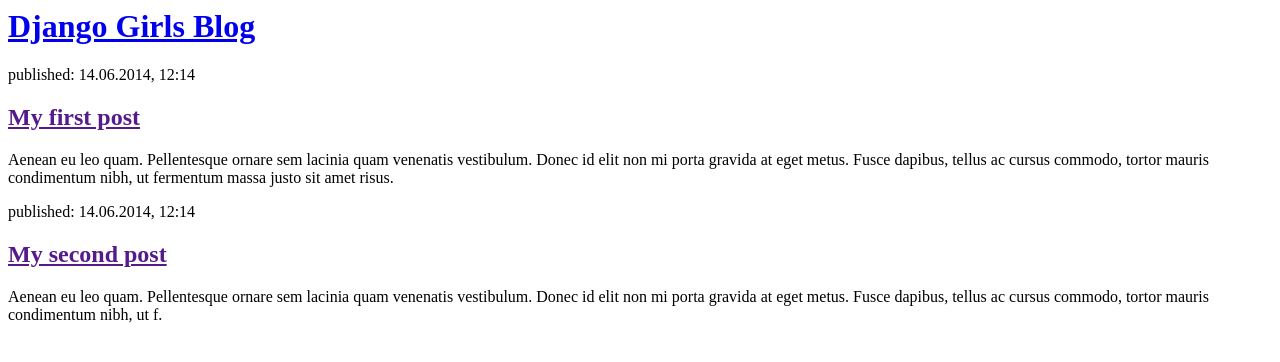
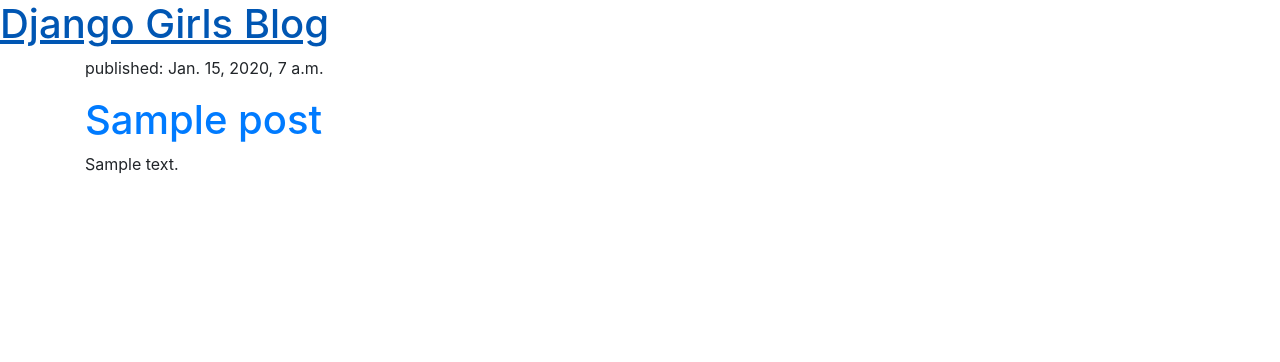
Before and after one commit to ElitaTnk/djangogirlsTuto, a Django app: template blog/templates/blog/post_list.html in a window 1280 px wide. Shown: the top 362 px of the page. Run offline with Django 3.2, Linux system fonts and the light colour scheme; the template is opened without the code that fills it: values that come from a table or form of the project are taken from there, others are empty; tables that the repository leaves empty hold one stand-in row (values such as "Sample post"); some libraries are stand-ins or nearby versions.

Commit message:
add jinja templates

```diff
--- /dev/null
+++ b/blog/templates/blog/base.html
@@ -0,0 +1,31 @@
+<!doctype html>
+<html lang="en">
+  <head>
+    <!-- Required meta tags -->
+    <meta charset="utf-8">
+    <meta name="viewport" content="width=device-width, initial-scale=1, shrink-to-fit=no">
+
+    <!-- Bootstrap CSS -->
+    <link rel="stylesheet" href="https://stackpath.bootstrapcdn.com/bootstrap/4.1.3/css/bootstrap.min.css" integrity="sha384-MCw98/SFnGE8fJT3GXwEOngsV7Zt27NXFoaoApmYm81iuXoPkFOJwJ8ERdknLPMO" crossorigin="anonymous">
+
+    <title>Hello, world!</title>
+  </head>
+  <body>
+    <div class="page-header">
+      <h1><a href="/">Django Girls Blog</a></h1>
+    </div>
+    <div class="content container">
+      <div class="row">
+        <div class="col-md-8">
+          {% block content %}
+          {% endblock %}
+        </div>
+      </div>
+    </div>
+    <!-- Optional JavaScript -->
+   <!-- jQuery first, then Popper.js, then Bootstrap JS -->
+   <script src="https://code.jquery.com/jquery-3.3.1.slim.min.js" integrity="sha384-q8i/X+965DzO0rT7abK41JStQIAqVgRVzpbzo5smXKp4YfRvH+8abtTE1Pi6jizo" crossorigin="anonymous"></script>
+   <script src="https://cdnjs.cloudflare.com/ajax/libs/popper.js/1.14.3/umd/popper.min.js" integrity="sha384-ZMP7rVo3mIykV+2+9J3UJ46jBk0WLaUAdn689aCwoqbBJiSnjAK/l8WvCWPIPm49" crossorigin="anonymous"></script>
+   <script src="https://stackpath.bootstrapcdn.com/bootstrap/4.1.3/js/bootstrap.min.js" integrity="sha384-ChfqqxuZUCnJSK3+MXmPNIyE6ZbWh2IMqE241rYiqJxyMiZ6OW/JmZQ5stwEULTy" crossorigin="anonymous"></script>
+  </body>
+</html>
--- a/blog/templates/blog/post_list.html
+++ b/blog/templates/blog/post_list.html
@@ -1,24 +1,11 @@
-<!DOCTYPE>
+{% extends 'blog/base.html' %}
 
-<html>
-    <head>
-        <title>Django Girls blog</title>
-    </head>
-    <body>
-        <div>
-            <h1><a href="/">Django Girls Blog</a></h1>
-        </div>
-
-        <div>
-            <p>published: 14.06.2014, 12:14</p>
-            <h2><a href="">My first post</a></h2>
-            <p>Aenean eu leo quam. Pellentesque ornare sem lacinia quam venenatis vestibulum. Donec id elit non mi porta gravida at eget metus. Fusce dapibus, tellus ac cursus commodo, tortor mauris condimentum nibh, ut fermentum massa justo sit amet risus.</p>
-        </div>
-
-        <div>
-            <p>published: 14.06.2014, 12:14</p>
-            <h2><a href="">My second post</a></h2>
-            <p>Aenean eu leo quam. Pellentesque ornare sem lacinia quam venenatis vestibulum. Donec id elit non mi porta gravida at eget metus. Fusce dapibus, tellus ac cursus commodo, tortor mauris condimentum nibh, ut f.</p>
-        </div>
-    </body>
-</html>
+{% block content %}
+   {% for post in posts %}
+    <div>
+      <p>published: {{ post.published_date }}</p>
+      <h1><a href="">{{ post.title }}</a></h1>
+      <p>{{ post.text|linebreaksbr }}</p>
+    </div>
+    {% endfor %}
+{% endblock %}
--- a/blog/views.py
+++ b/blog/views.py
@@ -1,4 +1,7 @@
 from django.shortcuts import render
+from django.utils import timezone
+from .models import Post
 
 def post_list(request):
-    return render(request, 'blog/post_list.html', {})
+	posts = Post.objects.filter(published_date__lte=timezone.now()).order_by('published_date')
+	return render(request, 'blog/post_list.html', {'posts': posts})
```
